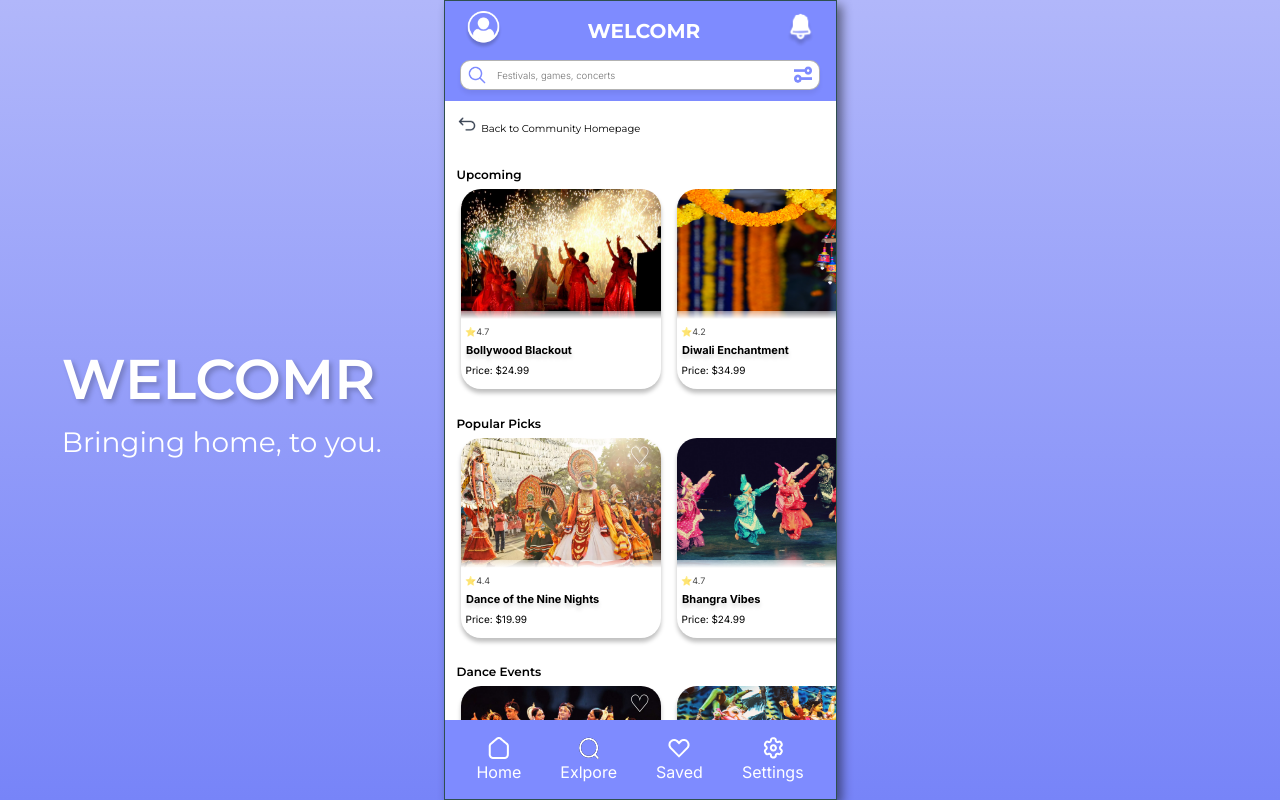
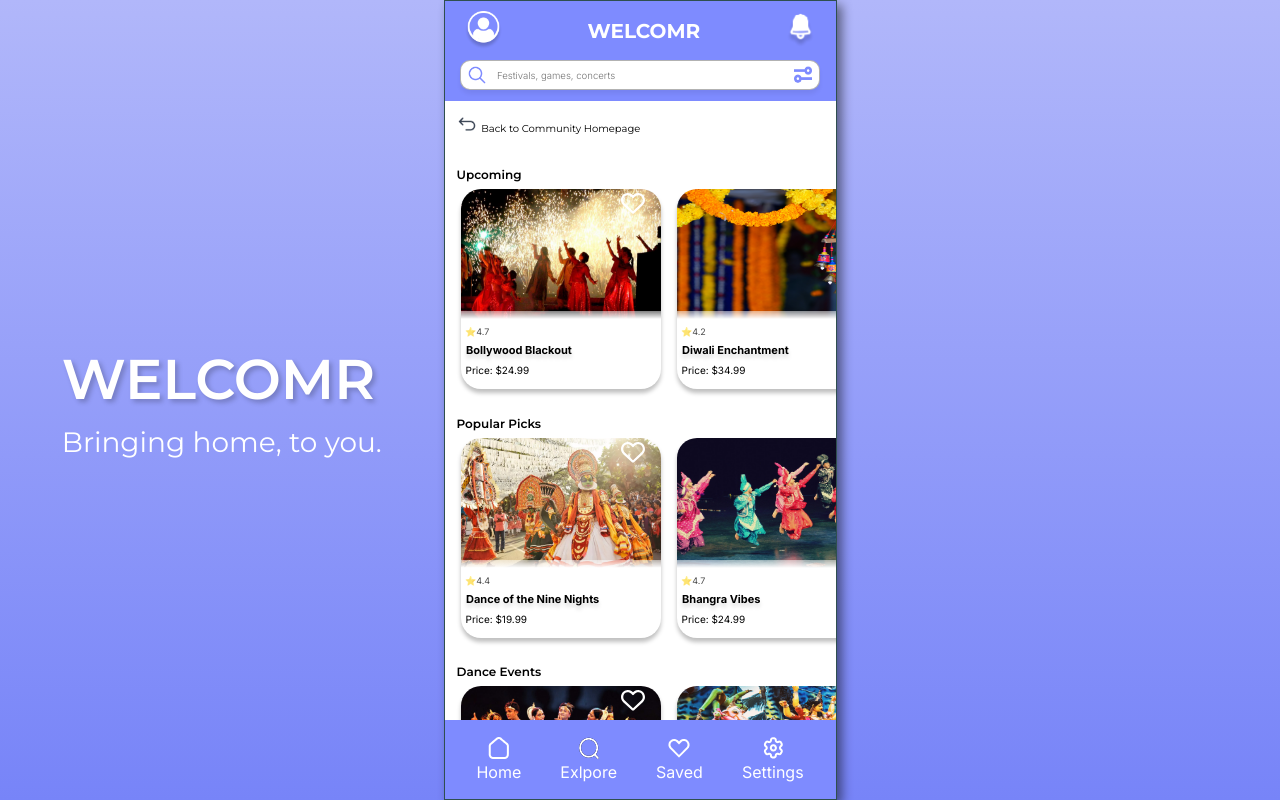
Before and after one commit to Singhmansingh/Welcomr, a React (Vite) app: page /event in a window 1280 px wide. Built offline with nearby package versions, Linux system fonts and the light colour scheme.

Commit message:
Fix heart issue

```diff
--- a/src/components/EventCard.jsx
+++ b/src/components/EventCard.jsx
@@ -7,6 +7,9 @@ Props: {
 */
 
 import React, { useState } from "react";
+import { FontAwesomeIcon } from "@fortawesome/react-fontawesome";
+import { faHeart } from "@fortawesome/free-solid-svg-icons";
+import { faHeart as emptyHeart } from "@fortawesome/free-regular-svg-icons";
 
 const EventCard = (props) => {
   const [isLiked, setIsLiked] = useState(false);
@@ -23,13 +26,13 @@ const EventCard = (props) => {
         <div className="event-img">
           <img src={cardImg} alt={props.name} width="200" height="130"></img>
         </div>
-        <span
-          className={`heart ${isLiked ? "active" : ""}`}
-          id="heart"
-          onClick={handleLikeClick}
-        >
-          &#9825;
-        </span>
+        {
+          isLiked ?
+            <button onClick={handleLikeClick} className="heart active"><FontAwesomeIcon icon={faHeart} /></button>
+            :
+            <button onClick={handleLikeClick} className="heart"><FontAwesomeIcon icon={emptyHeart} /></button>
+
+        }
         <div className="shadow1"></div>
         <div className="event-ratings">
           &#11088;
--- a/src/screens/Event.css
+++ b/src/screens/Event.css
@@ -74,6 +74,7 @@
   font-size: 24px;
   color: rgb(255, 255, 255);
   transition: color 0.3s ease;
+  background-color: transparent;
 }
 
 .heart:hover {
```
